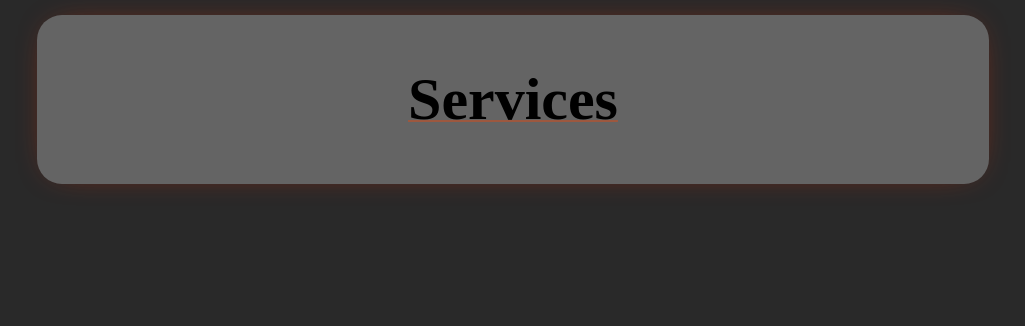
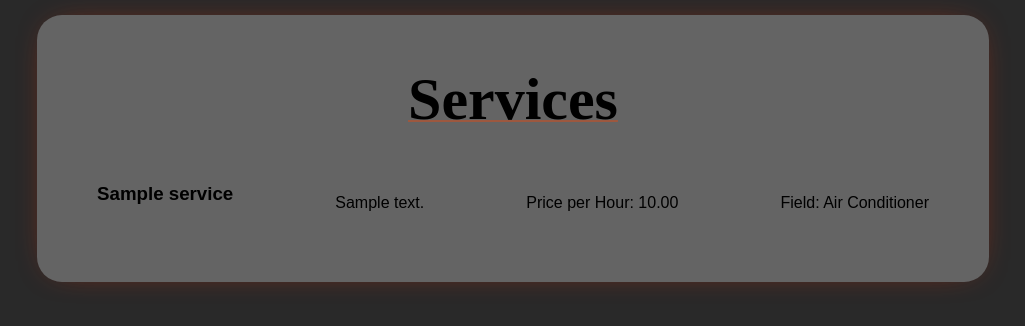
Before and after one commit to shaokoth/netfix, a Django app: page /services/ in a window 1280 px wide. Shown: the part 61-387 px from the top of the page, without its empty margins (127-1152 px from the left). Run offline with Django 3.2, Linux system fonts and the light colour scheme; tables that the repository leaves empty hold one stand-in row (values such as "Sample post").

Commit message:
chore: Improve services list template with services list option

```diff
--- a/services/templates/services/list.html
+++ b/services/templates/services/list.html
@@ -10,6 +10,12 @@
     <div class='services_list'>
         {% if services %}
             {% for service in services.all %}
+            <div style="display: flex; justify-content: space-between;">
+                    <h3>{{ service.name }}</h3>
+                    <p>{{ service.description }}</p>
+                    <p>Price per Hour: {{ service.price_hour }}</p>
+                    <p>Field: {{ service.field }}</p>
+                </div>
             {% endfor %}
         {% else %}
             <h2>Sorry No services available yet</h2>
```
